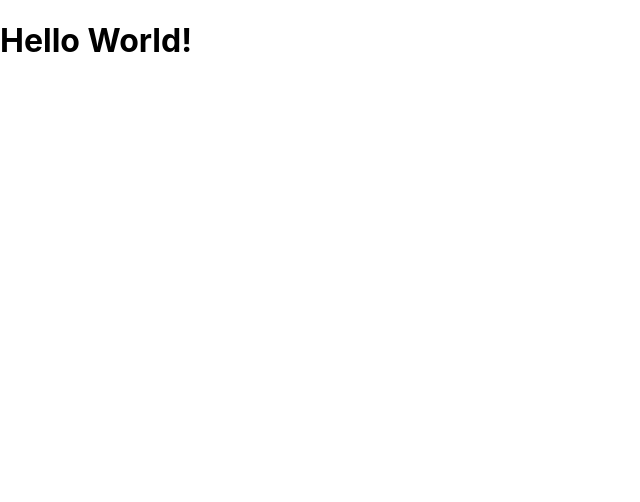
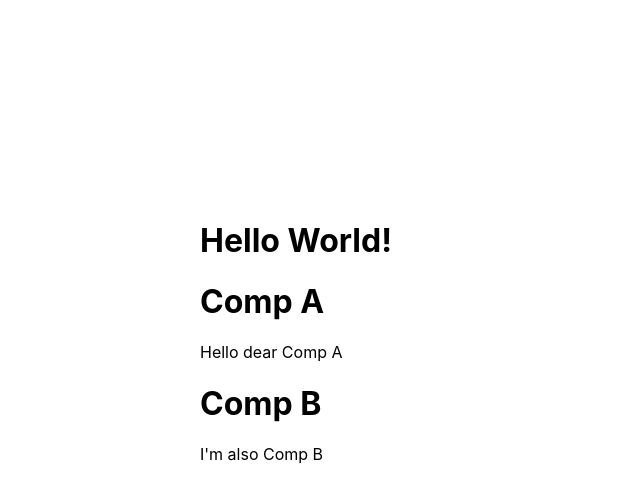
Before and after one commit to Priya-raja/content-manager-app, a Next.js app: page / in a window 1280 px wide. Shown: the top 502 px of the page, without its empty margins (0-640 px from the left). Built offline with nearby package versions, Linux system fonts and the light colour scheme.

Commit message:
Added components in index page. and styles

```diff
--- a/pages/index.js
+++ b/pages/index.js
@@ -1,8 +1,32 @@
 import Head from 'next/head';
 
-export default function Home() {
+ function CompA() {
+  return (
+    <>
+     <h1>Comp A </h1>
+    <p>Hello dear Comp A</p>
+    <CompB/>
+    </>
+  )
+}
+function CompB() {
+  return (
+    <>
+     <h1>Comp B </h1>
+     <p>I'm also Comp B </p>
+    </>
+
+  )
+}
+
+function Home() {
 
   return (
-    <h1>Hello World!</h1>
+    <>
+      <h1>Hello World!</h1>
+      <CompA />
+    </>
+
   );
 }
+export default Home;
--- a/styles/globals.css
+++ b/styles/globals.css
@@ -1,6 +1,6 @@
 html,
 body {
-  padding: 0;
+  padding: 100px;
   margin: 0;
   font-family: -apple-system, BlinkMacSystemFont, Segoe UI, Roboto, Oxygen,
     Ubuntu, Cantarell, Fira Sans, Droid Sans, Helvetica Neue, sans-serif;
```
Also changed, not shown: pages/about.js (added, +8 -0 lines).
